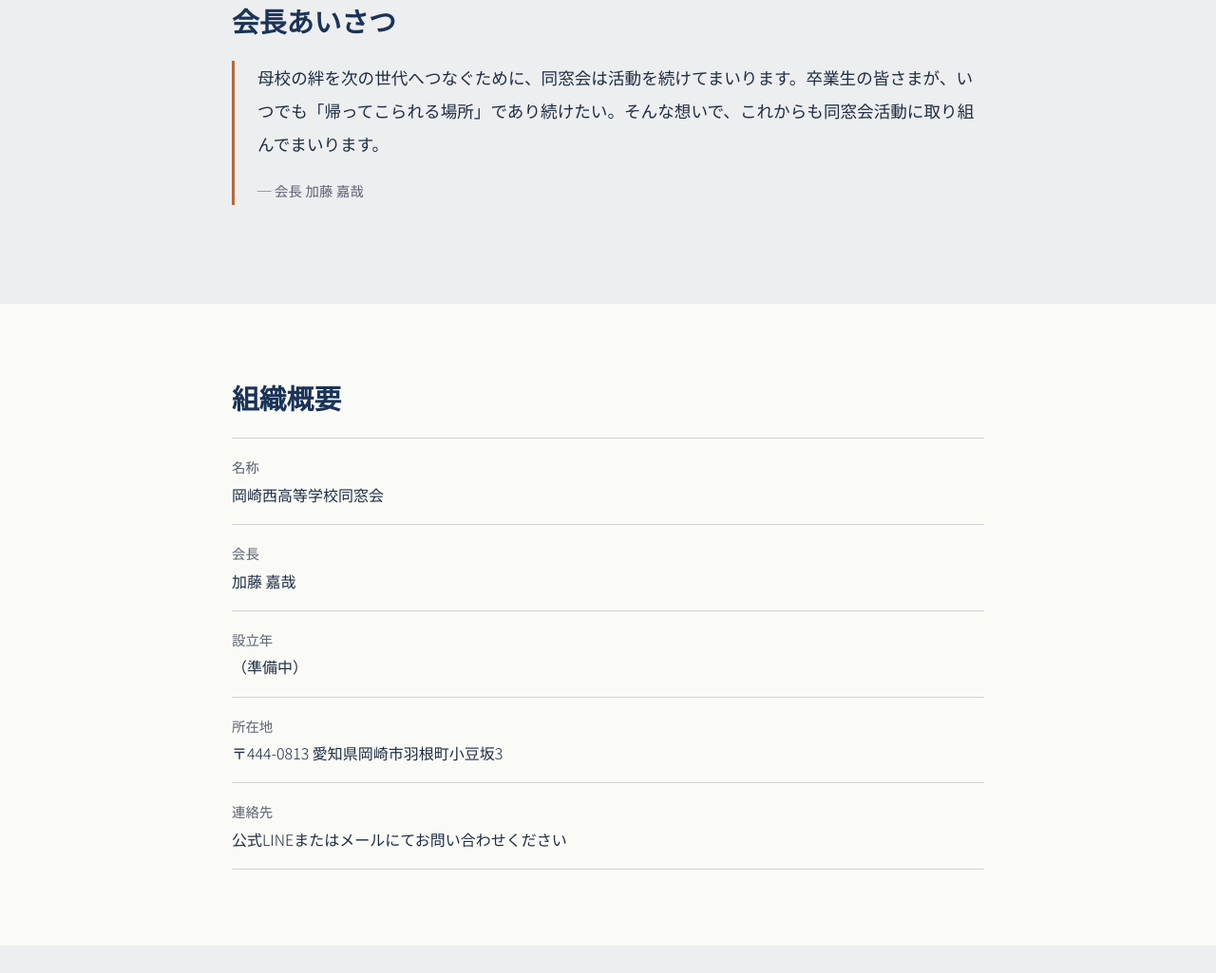
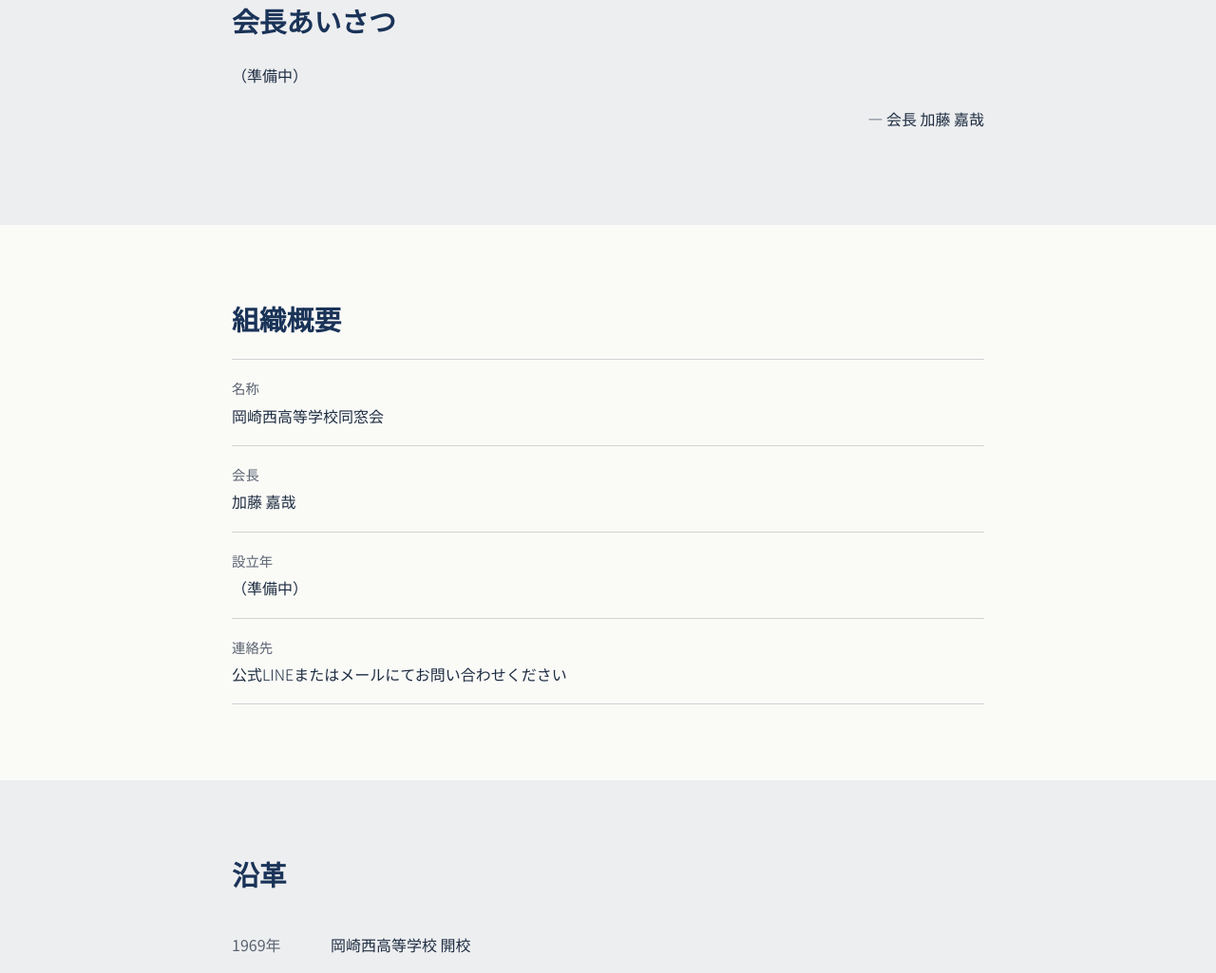
Before and after one commit to isihiro87/okanishi, a plain HTML site: page about.html in a window 1280 px wide. Shown: the part 769-1794 px from the top of the page at 95% size. Drawn offline with Linux system fonts and the light colour scheme.

Commit message:
会長あいさつを準備中に変更、所在地を削除
Co-Authored-By: Claude Opus 4.6 <noreply@anthropic.com>

```diff
--- a/about.html
+++ b/about.html
@@ -51,10 +51,8 @@
     <section class="section section--secondary">
       <div class="content-area">
         <h2>会長あいさつ</h2>
-        <blockquote>
-          <p>母校の絆を次の世代へつなぐために、同窓会は活動を続けてまいります。卒業生の皆さまが、いつでも「帰ってこられる場所」であり続けたい。そんな想いで、これからも同窓会活動に取り組んでまいります。</p>
-          <cite>— 会長 加藤 嘉哉</cite>
-        </blockquote>
+        <p>（準備中）</p>
+        <p style="margin-top: 16px; text-align: right;">— 会長 加藤 嘉哉</p>
       </div>
     </section>
 
@@ -69,9 +67,7 @@
           <dd>加藤 嘉哉</dd>
           <dt>設立年</dt>
           <dd>（準備中）</dd>
-          <dt>所在地</dt>
-          <dd>〒444-0813 愛知県岡崎市羽根町小豆坂3</dd>
-          <dt>連絡先</dt>
+<dt>連絡先</dt>
           <dd>公式LINEまたはメールにてお問い合わせください</dd>
         </dl>
       </div>
```
